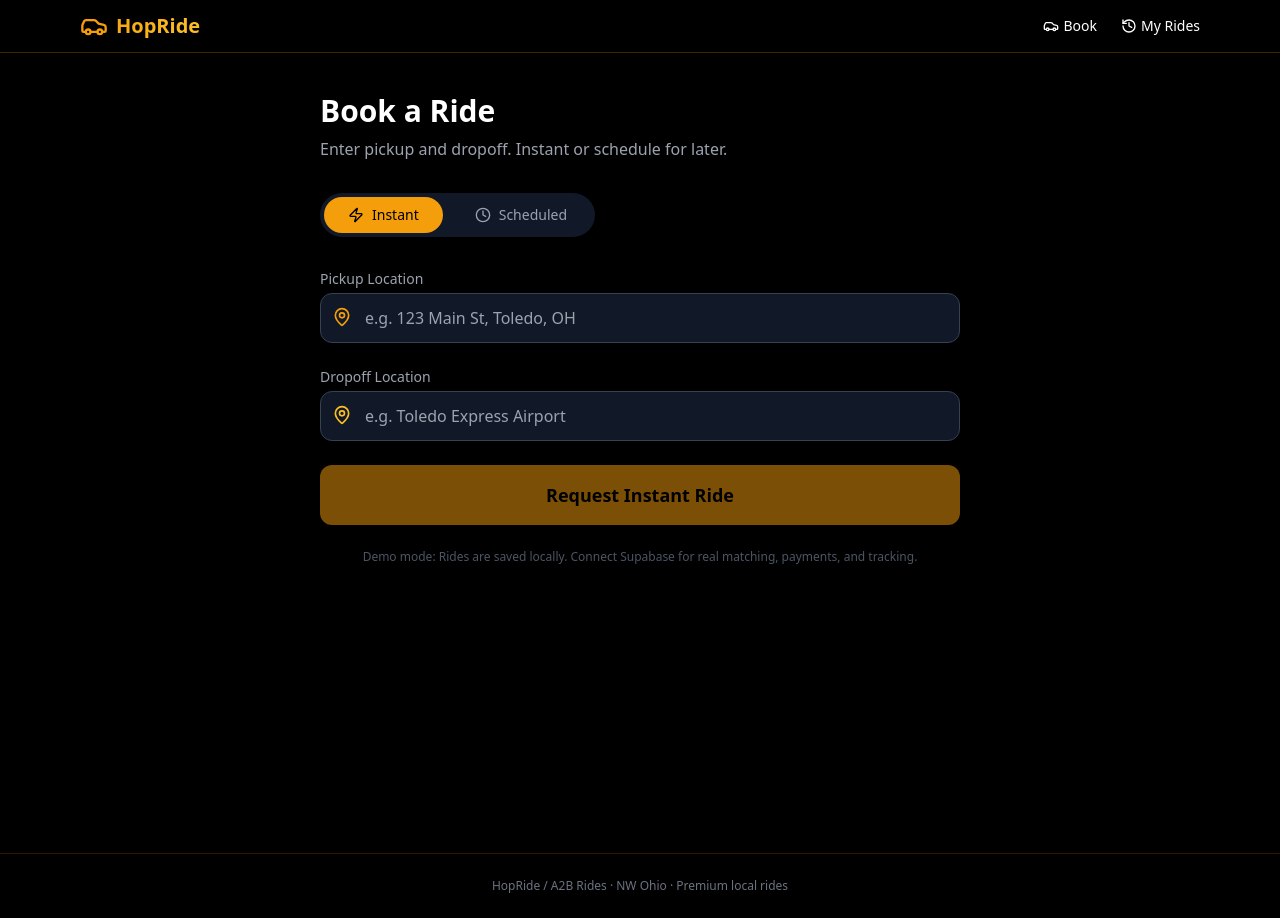
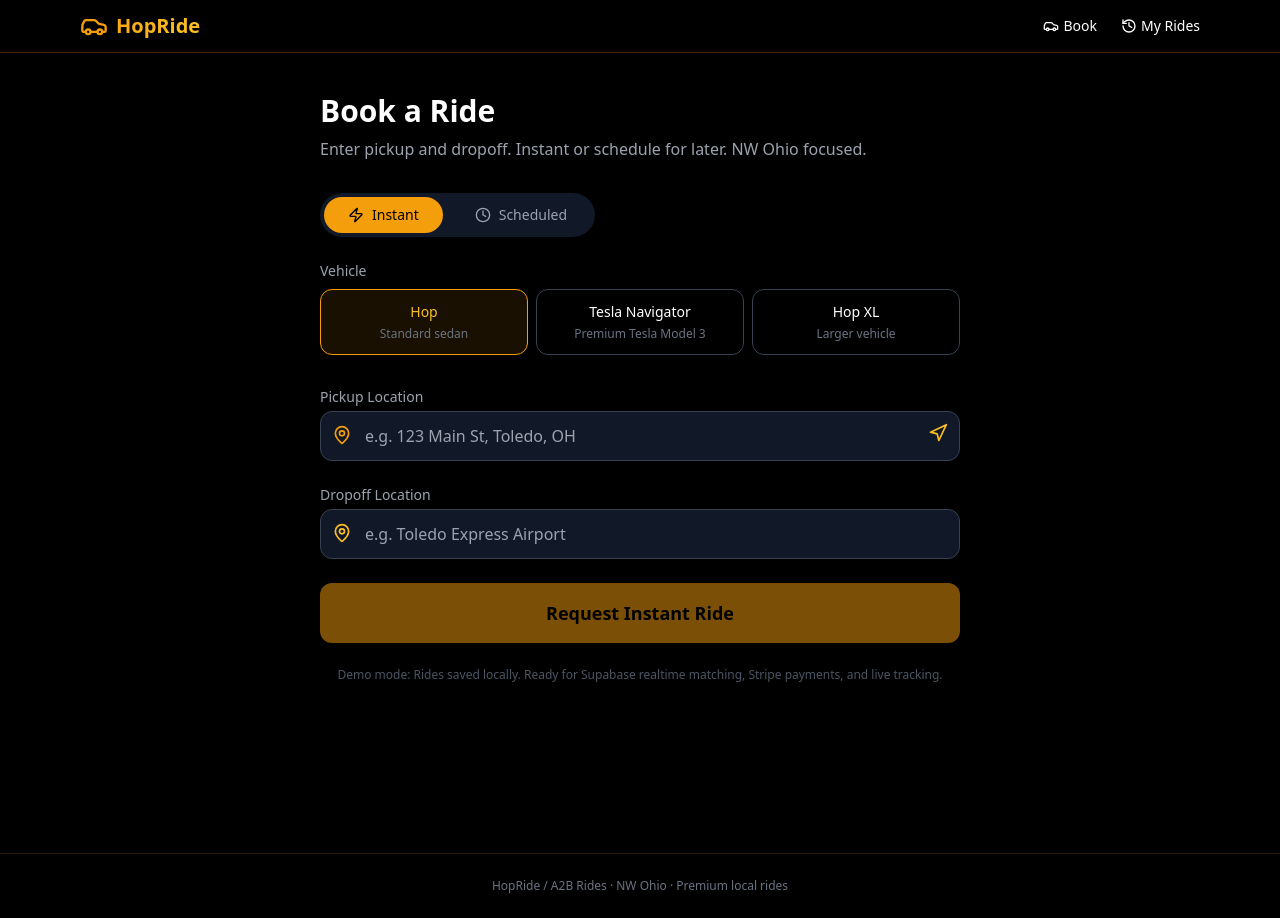
Before and after one commit to smobkings-oss/hopride-rider-app, a Next.js app: page /book in a window 1280 px wide. Built offline with nearby package versions, Linux system fonts and the light colour scheme.

Commit message:
Enhance rider app: vehicle types (Hop/Tesla Nav/XL), realistic fare calc, current location, simulated matching for instant rides

```diff
--- a/app/book/page.tsx
+++ b/app/book/page.tsx
@@ -2,28 +2,44 @@
 
 import { useState, useEffect } from 'react'
 import { useSearchParams, useRouter } from 'next/navigation'
-import { MapPin, Clock, Zap, Calculator, CheckCircle } from 'lucide-react'
+import { MapPin, Clock, Zap, Calculator, CheckCircle, Car, Navigation, Loader2 } from 'lucide-react'
 import { format } from 'date-fns'
 
 type RideType = 'instant' | 'scheduled'
+type VehicleType = 'hop' | 'navigator' | 'xl'
 
 interface Ride {
   id: string
   pickup: string
   dropoff: string
   type: RideType
+  vehicle: VehicleType
   scheduledFor?: string
   estimatedFare: number
-  status: 'requested' | 'confirmed'
+  status: 'requested' | 'matching' | 'matched' | 'confirmed'
   createdAt: string
 }
 
-function calculateFare(pickup: string, dropoff: string): number {
-  // Simple mock: base + length-based estimate
-  const base = 4.5
-  const perChar = 0.15
-  const length = Math.max(pickup.length + dropoff.length, 20)
-  return Math.round((base + length * perChar) * 100) / 100
+const VEHICLES = {
+  hop: { name: 'Hop', multiplier: 1, description: 'Standard sedan' },
+  navigator: { name: 'Tesla Navigator', multiplier: 1.25, description: 'Premium Tesla Model 3' },
+  xl: { name: 'Hop XL', multiplier: 1.5, description: 'Larger vehicle' },
+}
+
+function calculateFare(pickup: string, dropoff: string, vehicle: VehicleType, type: RideType): number {
+  // More realistic mock based on the skill's pricing intent
+  const base = 3.50
+  const perMile = 1.85
+  const perMin = 0.28
+  const booking = 1.50
+  // Mock distance/time from string length (rough estimate for demo)
+  const dist = Math.max(3, Math.min(25, (pickup.length + dropoff.length) / 4))
+  const time = dist * 2.5 // minutes
+  let fare = base + dist * perMile + time * perMin + booking
+  fare *= VEHICLES[vehicle].multiplier
+  if (type === 'scheduled') fare += 1
+  fare = Math.max(fare, 8)
+  return Math.round(fare * 100) / 100
 }
 
 export default function BookPage() {
@@ -32,6 +48,7 @@ export default function BookPage() {
   const initialType = (searchParams.get('type') as RideType) || 'instant'
 
   const [type, setType] = useState<RideType>(initialType)
+  const [vehicle, setVehicle] = useState<VehicleType>('hop')
   const [pickup, setPickup] = useState('')
   const [dropoff, setDropoff] = useState('')
   const [scheduledDate, setScheduledDate] = useState('')
@@ -39,15 +56,29 @@ export default function BookPage() {
   const [fare, setFare] = useState<number | null>(null)
   const [submitting, setSubmitting] = useState(false)
   const [success, setSuccess] = useState(false)
+  const [matching, setMatching] = useState(false)
   const [lastRide, setLastRide] = useState<Ride | null>(null)
 
   useEffect(() => {
     if (pickup && dropoff) {
-      setFare(calculateFare(pickup, dropoff))
+      setFare(calculateFare(pickup, dropoff, vehicle, type))
     } else {
       setFare(null)
     }
-  }, [pickup, dropoff])
+  }, [pickup, dropoff, vehicle, type])
+
+  const useCurrentLocation = () => {
+    if (navigator.geolocation) {
+      navigator.geolocation.getCurrentPosition(
+        (pos) => {
+          setPickup(`Current Location (${pos.coords.latitude.toFixed(4)}, ${pos.coords.longitude.toFixed(4)})`)
+        },
+        () => setPickup('Current Location (NW Ohio)')
+      )
+    } else {
+      setPickup('Current Location')
+    }
+  }
 
   const handleSubmit = (e: React.FormEvent) => {
     e.preventDefault()
@@ -61,38 +92,61 @@ export default function BookPage() {
       pickup,
       dropoff,
       type,
+      vehicle,
       scheduledFor: type === 'scheduled' ? `${scheduledDate}T${scheduledTime}` : undefined,
       estimatedFare: fare || 0,
       status: 'requested',
       createdAt: new Date().toISOString(),
     }
 
-    // Save to localStorage for demo
     const existing = JSON.parse(localStorage.getItem('hopride-rides') || '[]')
     existing.unshift(ride)
     localStorage.setItem('hopride-rides', JSON.stringify(existing.slice(0, 20)))
 
     setLastRide(ride)
-    setSuccess(true)
     setSubmitting(false)
+    setMatching(true)
 
-    // Reset form after a moment
-    setTimeout(() => {
-      setPickup('')
-      setDropoff('')
-      setScheduledDate('')
-      setScheduledTime('')
-      setFare(null)
-    }, 100)
+    // Simulate matching for instant rides
+    if (type === 'instant') {
+      setTimeout(() => {
+        setMatching(false)
+        setSuccess(true)
+        // Update status in storage
+        const updated = JSON.parse(localStorage.getItem('hopride-rides') || '[]')
+        const idx = updated.findIndex((r: Ride) => r.id === ride.id)
+        if (idx !== -1) {
+          updated[idx].status = 'matched'
+          localStorage.setItem('hopride-rides', JSON.stringify(updated))
+        }
+      }, 2500)
+    } else {
+      setMatching(false)
+      setSuccess(true)
+    }
+  }
+
+  if (matching) {
+    return (
+      <div className="max-w-lg mx-auto px-4 py-20 text-center">
+        <Loader2 className="w-16 h-16 text-gold-500 mx-auto mb-6 animate-spin" />
+        <h1 className="text-3xl font-bold mb-2">Finding your driver...</h1>
+        <p className="text-gray-400">Matching with a nearby HopRide driver in NW Ohio.</p>
+      </div>
+    )
   }
 
   if (success && lastRide) {
     return (
       <div className="max-w-lg mx-auto px-4 py-16 text-center">
         <CheckCircle className="w-16 h-16 text-gold-500 mx-auto mb-4" />
-        <h1 className="text-3xl font-bold mb-2">Ride Requested!</h1>
+        <h1 className="text-3xl font-bold mb-2">
+          {lastRide.type === 'instant' ? 'Driver Matched!' : 'Ride Scheduled!'}
+        </h1>
         <p className="text-gray-400 mb-6">
-          {lastRide.type === 'instant' ? 'Looking for a nearby driver...' : 'Scheduled ride confirmed.'}
+          {lastRide.type === 'instant'
+            ? 'Your HopRide driver is on the way. Live tracking coming soon.'
+            : 'You\'ll receive a reminder before your scheduled pickup.'}
         </p>
         <div className="bg-gray-900 border border-gold-600/30 rounded-xl p-6 text-left space-y-3">
           <div className="flex items-start gap-3">
@@ -109,6 +163,10 @@ export default function BookPage() {
               <div>{lastRide.dropoff}</div>
             </div>
           </div>
+          <div className="flex items-center gap-2 text-sm text-gray-300">
+            <Car className="w-4 h-4 text-gold-500" />
+            {VEHICLES[lastRide.vehicle].name}
+          </div>
           {lastRide.scheduledFor && (
             <div className="flex items-start gap-3">
               <Clock className="w-5 h-5 text-gold-500 mt-0.5" />
@@ -124,7 +182,7 @@ export default function BookPage() {
         </div>
         <div className="mt-8 flex gap-3 justify-center">
           <button
-            onClick={() => setSuccess(false)}
+            onClick={() => { setSuccess(false); setMatching(false); }}
             className="px-6 py-3 bg-gold-500 text-black font-semibold rounded-full"
           >
             Book Another
@@ -143,9 +201,9 @@ export default function BookPage() {
   return (
     <div className="max-w-2xl mx-auto px-4 py-10">
       <h1 className="text-3xl font-bold mb-2">Book a Ride</h1>
-      <p className="text-gray-400 mb-8">Enter pickup and dropoff. Instant or schedule for later.</p>
+      <p className="text-gray-400 mb-8">Enter pickup and dropoff. Instant or schedule for later. NW Ohio focused.</p>
 
-      <div className="flex gap-2 mb-8 p-1 bg-gray-900 rounded-full w-fit">
+      <div className="flex gap-2 mb-6 p-1 bg-gray-900 rounded-full w-fit">
         <button
           onClick={() => setType('instant')}
           className={`flex items-center gap-2 px-6 py-2 rounded-full text-sm font-medium transition ${
@@ -164,6 +222,27 @@ export default function BookPage() {
         </button>
       </div>
 
+      <div className="mb-8">
+        <label className="block text-sm text-gray-400 mb-2">Vehicle</label>
+        <div className="grid grid-cols-3 gap-2">
+          {(Object.keys(VEHICLES) as VehicleType[]).map((v) => (
+            <button
+              key={v}
+              type="button"
+              onClick={() => setVehicle(v)}
+              className={`p-3 rounded-xl border text-sm transition ${
+                vehicle === v
+                  ? 'border-gold-500 bg-gold-500/10 text-gold-400'
+                  : 'border-gray-700 hover:border-gray-600'
+              }`}
+            >
+              <div className="font-medium">{VEHICLES[v].name}</div>
+              <div className="text-xs text-gray-500 mt-1">{VEHICLES[v].description}</div>
+            </button>
+          ))}
+        </div>
+      </div>
+
       <form onSubmit={handleSubmit} className="space-y-6">
         <div>
           <label className="block text-sm text-gray-400 mb-1">Pickup Location</label>
@@ -174,9 +253,17 @@ export default function BookPage() {
               value={pickup}
               onChange={(e) => setPickup(e.target.value)}
               placeholder="e.g. 123 Main St, Toledo, OH"
-              className="w-full bg-gray-900 border border-gray-700 focus:border-gold-500 rounded-xl pl-11 pr-4 py-3 outline-none"
+              className="w-full bg-gray-900 border border-gray-700 focus:border-gold-500 rounded-xl pl-11 pr-12 py-3 outline-none"
               required
             />
+            <button
+              type="button"
+              onClick={useCurrentLocation}
+              className="absolute right-3 top-3 text-gold-400 hover:text-gold-300"
+              title="Use current location"
+            >
+              <Navigation className="w-5 h-5" />
+            </button>
           </div>
         </div>
 
@@ -241,7 +328,7 @@ export default function BookPage() {
       </form>
 
       <p className="text-xs text-gray-600 mt-6 text-center">
-        Demo mode: Rides are saved locally. Connect Supabase for real matching, payments, and tracking.
+        Demo mode: Rides saved locally. Ready for Supabase realtime matching, Stripe payments, and live tracking.
       </p>
     </div>
   )
--- a/app/rides/page.tsx
+++ b/app/rides/page.tsx
@@ -10,6 +10,7 @@ interface Ride {
   pickup: string
   dropoff: string
   type: 'instant' | 'scheduled'
+  vehicle?: 'hop' | 'navigator' | 'xl'
   scheduledFor?: string
   estimatedFare: number
   status: string
@@ -73,6 +74,11 @@ export default function RidesPage() {
                   ) : (
                     <span className="text-xs bg-blue-500/20 text-blue-400 px-2 py-1 rounded-full">Scheduled</span>
                   )}
+                  {ride.vehicle && (
+                    <span className="text-xs bg-gray-700 text-gray-300 px-2 py-1 rounded-full capitalize">
+                      {ride.vehicle === 'navigator' ? 'Tesla Nav' : ride.vehicle}
+                    </span>
+                  )}
                   <span className="text-xs text-gray-500">
                     {format(new Date(ride.createdAt), 'MMM d, h:mm a')}
                   </span>
```
Also changed, not shown: 1 other file (tests, documents, lock files or other folders).
